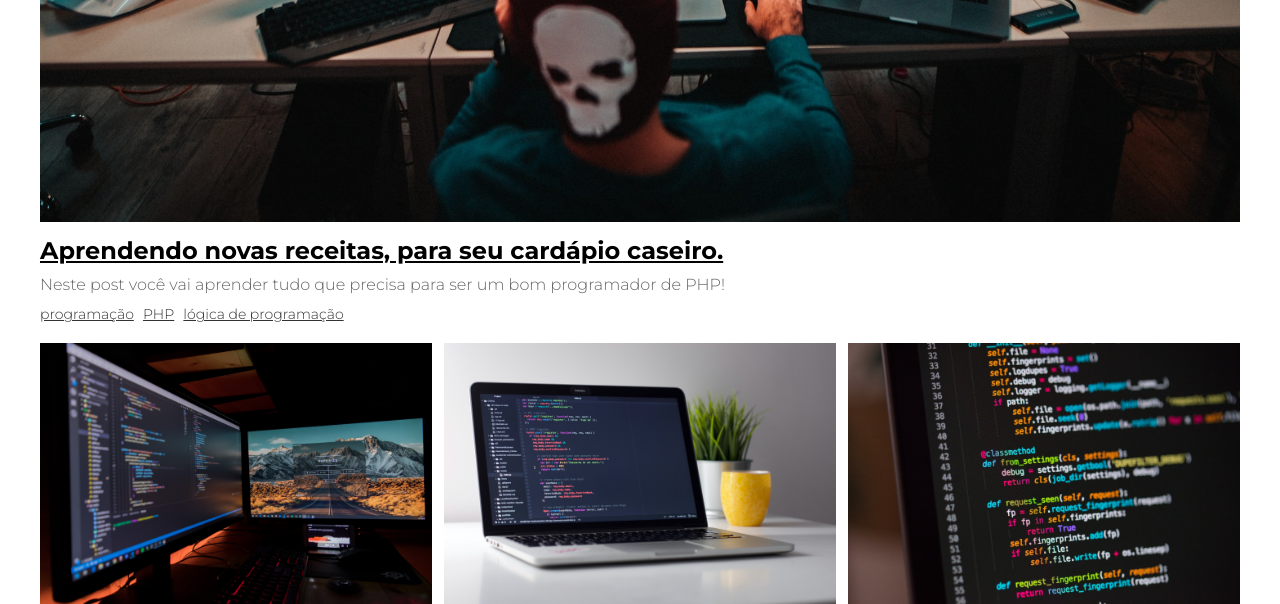
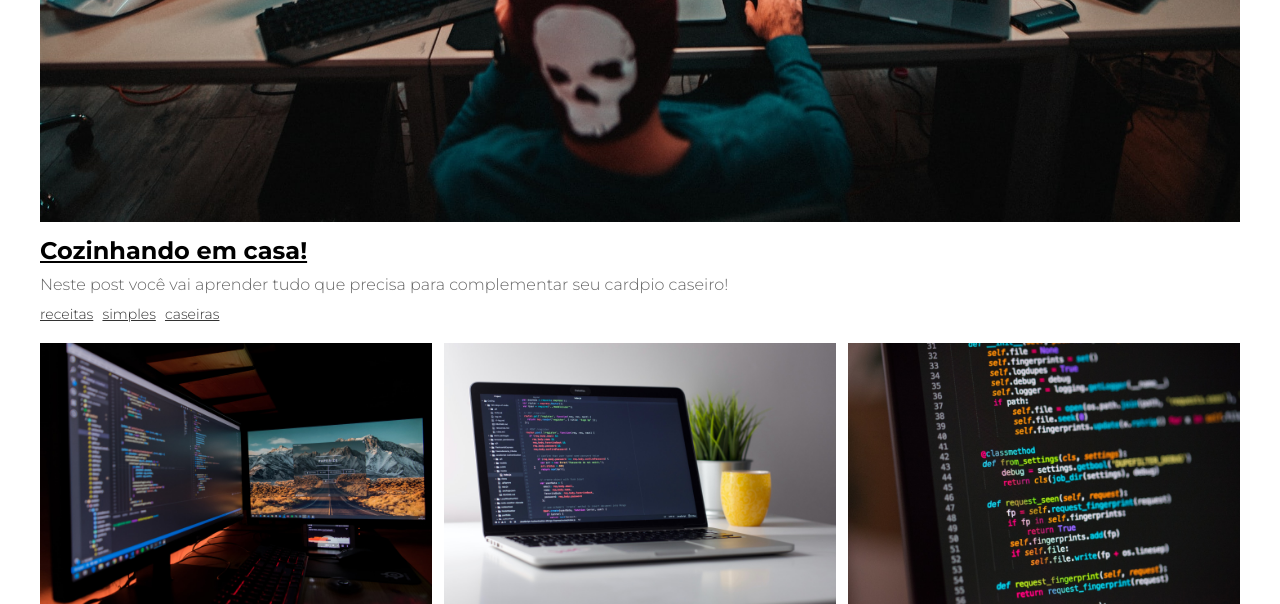
Before and after one commit to pedrog2323/A_arte_de_cozinhar, a PHP site: page /index.php in a window 1280 px wide. Shown: the part 799-1403 px from the top of the page. Run offline with PHP 8.4, Linux system fonts and the light colour scheme.

Commit message:
Update posts.php

```diff
--- a/Projeto_Blog/data/posts.php
+++ b/Projeto_Blog/data/posts.php
@@ -3,9 +3,9 @@
   $posts = [
     [
       'id' => 1,
-      'title' => 'Aprendendo novas receitas, para seu cardápio caseiro.',
-      'description' => 'Neste post você vai aprender tudo que precisa para ser um bom programador de PHP!',
-      'tags' => ['programação', 'PHP', 'lógica de programação'],
+      'title' => 'Cozinhando em casa!',
+      'description' => 'Neste post você vai aprender tudo que precisa para complementar seu cardpio caseiro!',
+      'tags' => ['receitas', 'simples', 'caseiras'],
       'img' => 'prog-1.jpg'
     ],
     [
```
